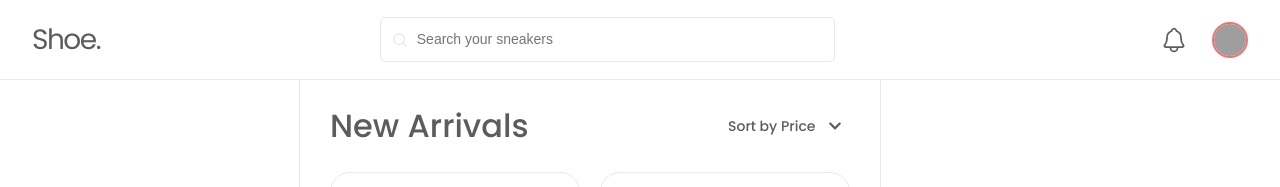
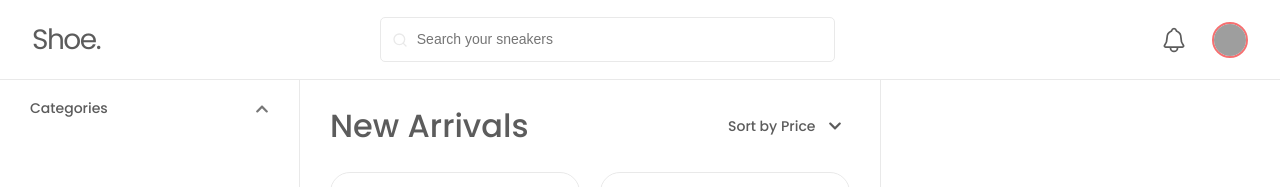
Before and after one commit to raghurambachu/shoe-cart, a React (Create React App) app: page / in a window 1280 px wide. Shown: the top 187 px of the page. Built offline with nearby package versions, Linux system fonts and the light colour scheme; grey boxes are pictures that could not be loaded.

Commit message:
Create Accordion with render props for Header and content to ensure reusability

```diff
--- a/src/appConfig.ts
+++ b/src/appConfig.ts
@@ -5,6 +5,9 @@ const appConfig = {
       { label: "Order", value: "order" },
     ],
   },
+  uiConfigs: {
+    sidebarPadding: "3rem",
+  },
 };
 
 export { appConfig };
--- /dev/null
+++ b/src/components/Accordion.tsx
@@ -0,0 +1,84 @@
+import styled from "@emotion/styled";
+import { MouseEventHandler, useRef, useState } from "react";
+import { FaChevronUp } from "react-icons/fa";
+import { appConfig } from "../appConfig";
+
+const {
+  uiConfigs: { sidebarPadding },
+} = appConfig;
+
+const AccordionSection = styled.div`
+  display: flex;
+  flex-direction: column;
+  .accordion {
+    cursor: pointer;
+    padding: 1.8rem ${sidebarPadding};
+    display: flex;
+    align-items: center;
+    border: none;
+    outline: none;
+    background-color: white;
+    transition: background-color 0.6s ease;
+    font-family: "Poppins", sans-serif;
+    color: var(--base-font);
+    font-size: 1.4rem;
+  }
+  .accordion:hover {
+    background-color: var(--hover-grey);
+  }
+  .accordion-icon {
+    margin-left: auto;
+    transition: transform 0.6s ease;
+  }
+  .rotate {
+    transform: rotate(180deg);
+  }
+  .accordion-content {
+    overflow: auto;
+    transition: max-height 0.6s ease;
+  }
+`;
+
+interface IAccordion {
+  renderHeader: (
+    setActive: string,
+    setRotate: string,
+    toggleAccordion: (
+      e: React.MouseEvent<HTMLButtonElement, MouseEvent>
+    ) => void
+  ) => React.ReactNode;
+  renderContent: () => React.ReactNode;
+}
+
+const Accordion = ({ renderHeader, renderContent }: IAccordion) => {
+  const [setActive, setActiveState] = useState("");
+  const [setHeight, setHeightState] = useState("0px");
+  const [setRotate, setRotateState] = useState("accordion-icon");
+
+  const content = useRef<HTMLDivElement>(null);
+
+  function toggleAccordion() {
+    setActiveState(setActive === "" ? "active" : "");
+    setHeightState(
+      setActive === "active" ? "0px" : `${content?.current?.scrollHeight}px`
+    );
+    setRotateState(
+      setActive === "active" ? "accordion-icon" : "accordion-icon rotate"
+    );
+  }
+
+  return (
+    <AccordionSection>
+      {renderHeader(setActive, setRotate, toggleAccordion)}
+      <div
+        ref={content}
+        style={{ maxHeight: `${setHeight}` }}
+        className="accordion-content"
+      >
+        {renderContent()}
+      </div>
+    </AccordionSection>
+  );
+};
+
+export default Accordion;
--- a/src/components/Layout/index.tsx
+++ b/src/components/Layout/index.tsx
@@ -6,6 +6,7 @@ import { useContext, useEffect, useState } from "react";
 import { IProduct } from "../../interfaces";
 import { AppContext, IAppState } from "../../context/AppContext";
 import { appConfig } from "../../appConfig";
+import Sidebar from "../Sidebar";
 
 const LayoutWrapper = styled.div`
   display: grid;
@@ -81,7 +82,9 @@ const Layout = () => {
       <header className="header">
         <Header />
       </header>
-      <aside className="left-sidebar"> </aside>
+      <aside className="left-sidebar">
+        <Sidebar />
+      </aside>
       <section className="scrollable">
         <ProductsToDisplay allProducts={allProducts} />
       </section>
--- a/src/components/Product.tsx
+++ b/src/components/Product.tsx
@@ -8,6 +8,7 @@ const ProductWrapper = styled.div`
   border-radius: 2rem;
   margin-bottom: 3rem;
   width: 48%;
+  max-width: 34.6rem;
   .product-feature,.price-tag{
     color:var(--base-grey)
     font-weight: 500;
--- /dev/null
+++ b/src/components/Sidebar.tsx
@@ -0,0 +1,59 @@
+import styled from "@emotion/styled";
+import { FaChevronUp } from "react-icons/fa";
+import { appConfig } from "../appConfig";
+import Accordion from "./Accordion";
+const {
+  uiConfigs: { sidebarPadding },
+} = appConfig;
+
+const AccordionContent = styled.div`
+  font-size: 1.4rem;
+  padding: 2.5rem ${sidebarPadding};
+`;
+
+const CategoriesWrapper = styled.div`
+  .accordion-header {
+    border-bottom: 1px solid var(--section-border);
+  }
+  .accordion-title {
+    font-weight: 500;
+  }
+`;
+
+const Sidebar = () => {
+  return (
+    <CategoriesWrapper>
+      <Accordion
+        renderHeader={(setActive, setRotate, toggleAccordion) => {
+          return (
+            <button
+              className={`accordion accordion-header ${setActive}`}
+              onClick={(e) => toggleAccordion(e)}
+            >
+              <p className="accordion-title">Categories</p>
+              <FaChevronUp
+                className={`${setRotate}`}
+                width={14}
+                fill={"#777"}
+              />
+            </button>
+          );
+        }}
+        renderContent={() => {
+          return (
+            <AccordionContent>
+              Lorem ipsum dolor sit amet consectetur adipisicing elit.
+              Voluptatem suscipit sit aliquid ea quod molestias tempora
+              distinctio aperiam cum explicabo a dolore minima quisquam
+              molestiae tenetur, facere asperiores vero itaque, saepe quasi sint
+              placeat ipsam omnis doloribus. Quaerat, quis cum dolor quia sunt
+              iusto, iste nihil dolorum inventore perferendis animi?
+            </AccordionContent>
+          );
+        }}
+      />
+    </CategoriesWrapper>
+  );
+};
+
+export default Sidebar;
--- a/src/index.css
+++ b/src/index.css
@@ -5,6 +5,7 @@
   --base-font:#5C5C5C;
   --base-red: #F67071;
   --base-grey: #c3c3c3;
+  --hover-grey: 	#F5F5F5;
 }
 
 *, *:before, *:after {
```
